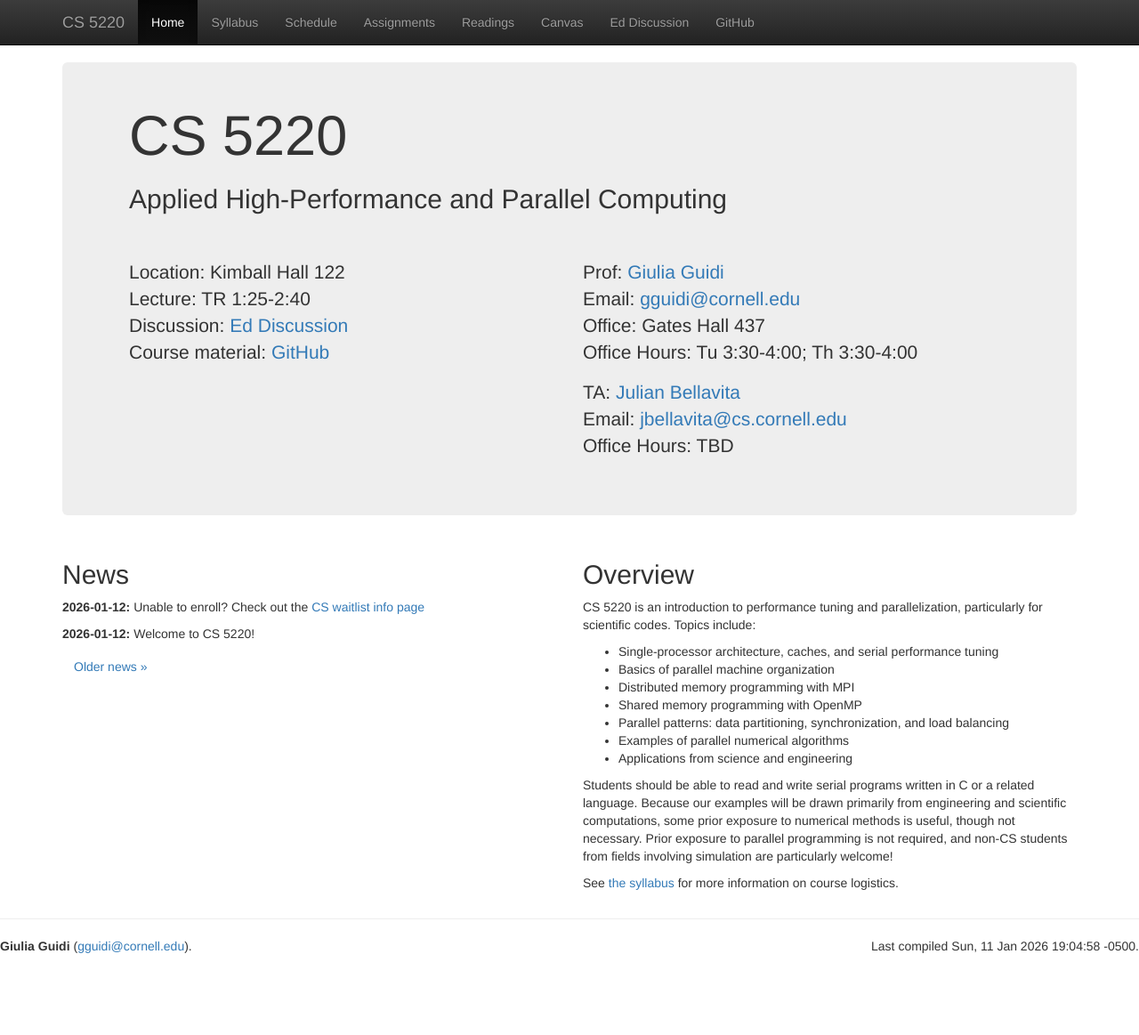
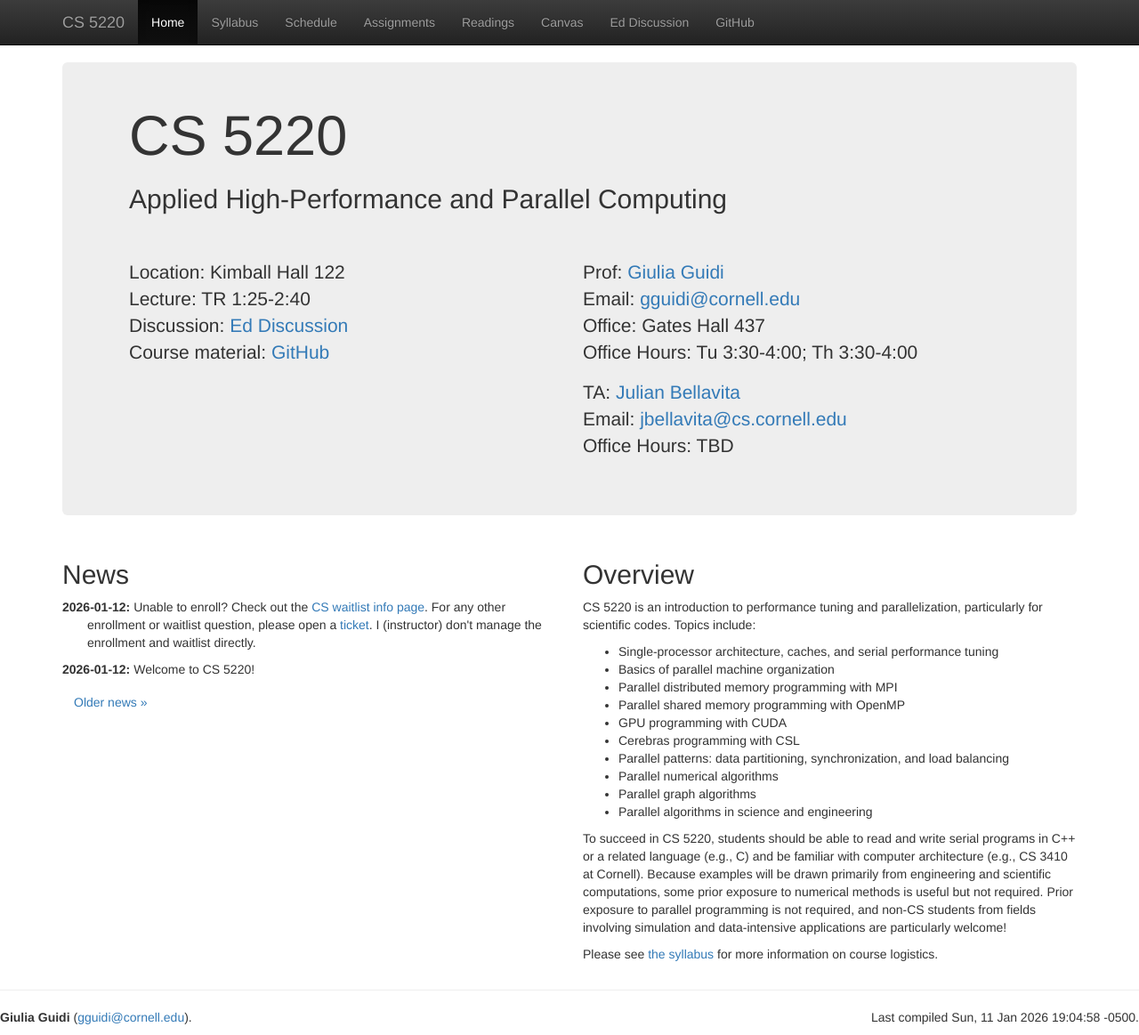
Before and after one commit to cs5220-26sp/web, a Jekyll site: the page built from web/index.html, in a window 1280 px wide and 1163 px high. Shown: the whole window at 89% size. Built offline with Jekyll 4.4.1, drawn with Linux system fonts in a browser that asks for light colours; nearby versions of some CDN libraries.

Commit message:
updated news with ticket system

```diff
--- a/web/_data/news.yml
+++ b/web/_data/news.yml
@@ -6,4 +6,4 @@
   text: |
     Unable to enroll? Check out the
     <a href="http://www.cs.cornell.edu/courseinfo/enrollment">CS waitlist
-    info page</a>
+    info page</a>. For any other enrollment or waitlist question, please open a <a href="https://tdx.cornell.edu/TDClient/193/Portal/Home/">ticket</a>. I (instructor) don't manage the enrollment and waitlist directly.
--- a/web/index.html
+++ b/web/index.html
@@ -28,22 +28,22 @@ layout: top
     <ul>
       <li>Single-processor architecture, caches, and serial performance tuning</li>
       <li>Basics of parallel machine organization</li>
-      <li>Distributed memory programming with MPI</li>
-      <li>Shared memory programming with OpenMP</li>
+      <li>Parallel distributed memory programming with MPI</li>
+      <li>Parallel shared memory programming with OpenMP</li>
+      <li>GPU programming with CUDA</li>
+      <li>Cerebras programming with CSL</li>
       <li>Parallel patterns: data partitioning, synchronization, and load balancing</li>
-      <li>Examples of parallel numerical algorithms</li>
-      <li>Applications from science and engineering</li>
+      <li>Parallel numerical algorithms</li>
+      <li>Parallel graph algorithms</li>
+      <li>Parallel algorithms in science and engineering</li>
     </ul>
     <p>
-      Students should be able to read and write serial programs written in C
-      or a related language.  Because our examples will be drawn primarily
-      from engineering and scientific computations, some prior exposure to
-      numerical methods is useful, though not necessary.  Prior exposure to
-      parallel programming is not required, and non-CS students from fields
-      involving simulation are particularly welcome!
+      To succeed in CS 5220, students should be able to read and write serial programs in C++ or a related language (e.g., C) and be familiar with computer architecture (e.g., CS 3410 at Cornell). Because examples will be drawn primarily from engineering and scientific computations, some prior exposure to numerical methods is useful but not required.
+
+      Prior exposure to parallel programming is not required, and non-CS students from fields involving simulation and data-intensive applications are particularly welcome!
     </p>
     <p>
-      See <a href="syllabus.html">the syllabus</a> for more
+      Please see <a href="syllabus.html">the syllabus</a> for more
       information on course logistics.
     </p>
   </div>
```
